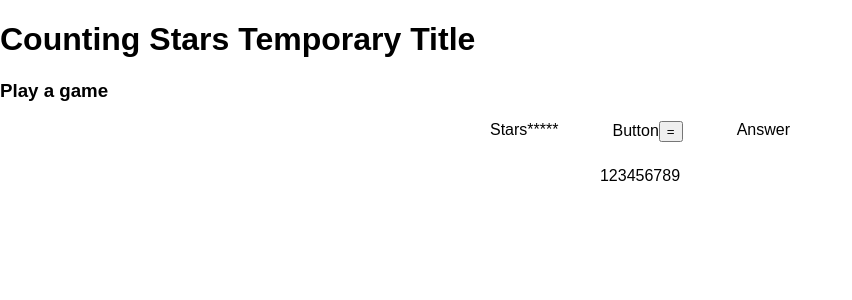
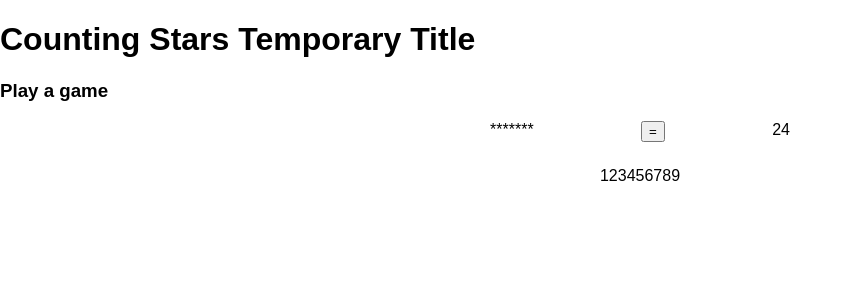
Before and after one commit to chatajazzy/countingstars, a React (Create React App) app: page / in a window 1280 px wide. Shown: the top 300 px of the page, without its empty margins (0-852 px from the left). Built offline with nearby package versions, Linux system fonts and the light colour scheme.

Commit message:
Add random count of stars and test data

```diff
--- a/src/components/Answer.js
+++ b/src/components/Answer.js
@@ -1,7 +1,12 @@
 import React from 'react';
 
 const Answer = props => {
-  return <div>Answer</div>;
+  return (
+    <div>
+      <span>2</span>
+      <span>4</span>
+    </div>
+  );
 };
 
 export default Answer;
--- a/src/components/Button.js
+++ b/src/components/Button.js
@@ -3,7 +3,6 @@ import React from 'react';
 const Button = props => {
   return (
     <div>
-      Button
       <button>=</button>
     </div>
   );
--- a/src/components/Stars.js
+++ b/src/components/Stars.js
@@ -1,16 +1,9 @@
 import React from 'react';
+import _ from 'lodash';
 
 const Stars = props => {
-  return (
-    <div>
-      Stars
-      <span>*</span>
-      <span>*</span>
-      <span>*</span>
-      <span>*</span>
-      <span>*</span>
-    </div>
-  );
+  const numberOfStars = Math.floor(Math.random() * 9);
+  return <div>{_.range(numberOfStars).map(i => <span key={i}>*</span>)}</div>;
 };
 
 export default Stars;
```
